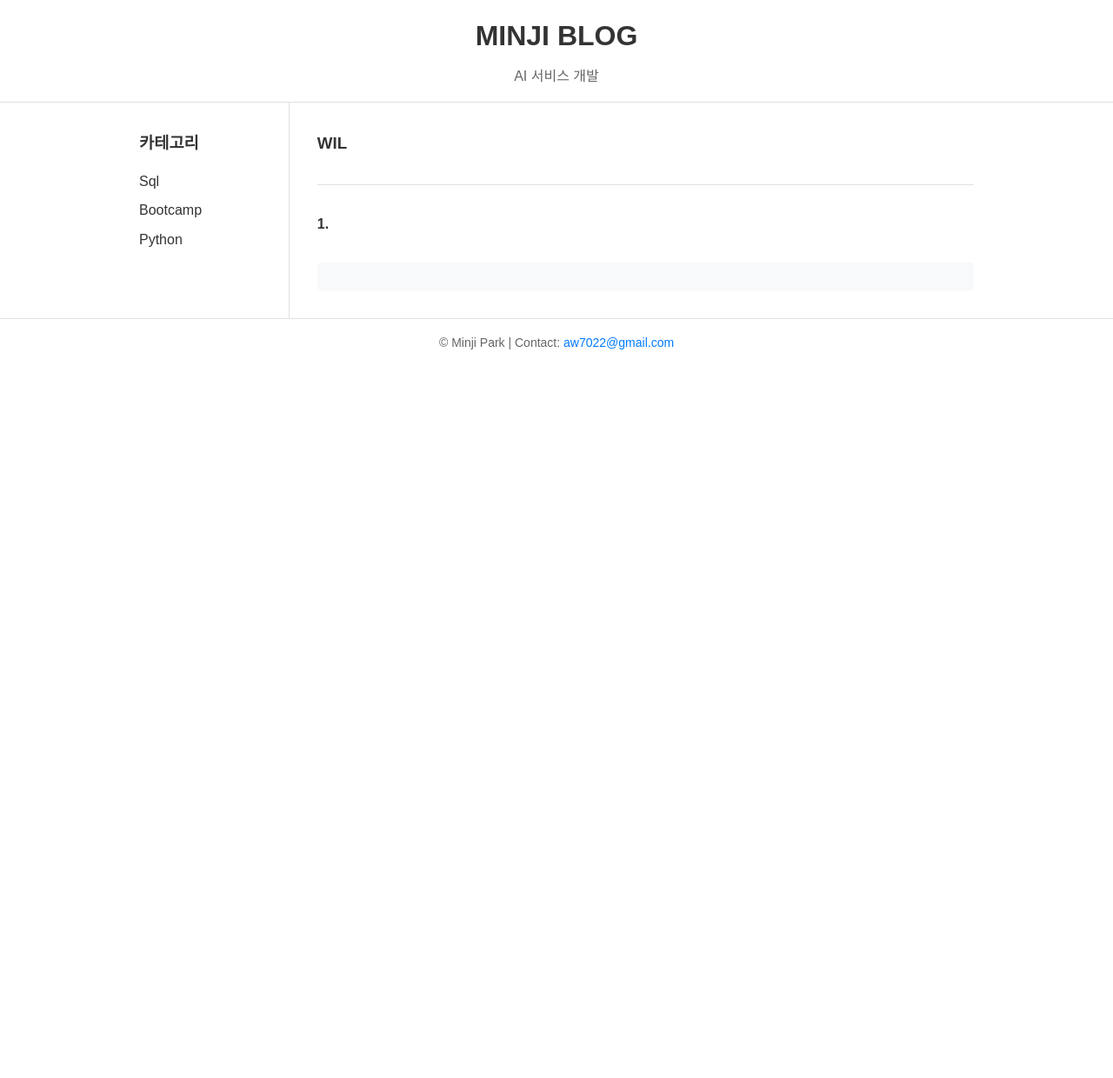
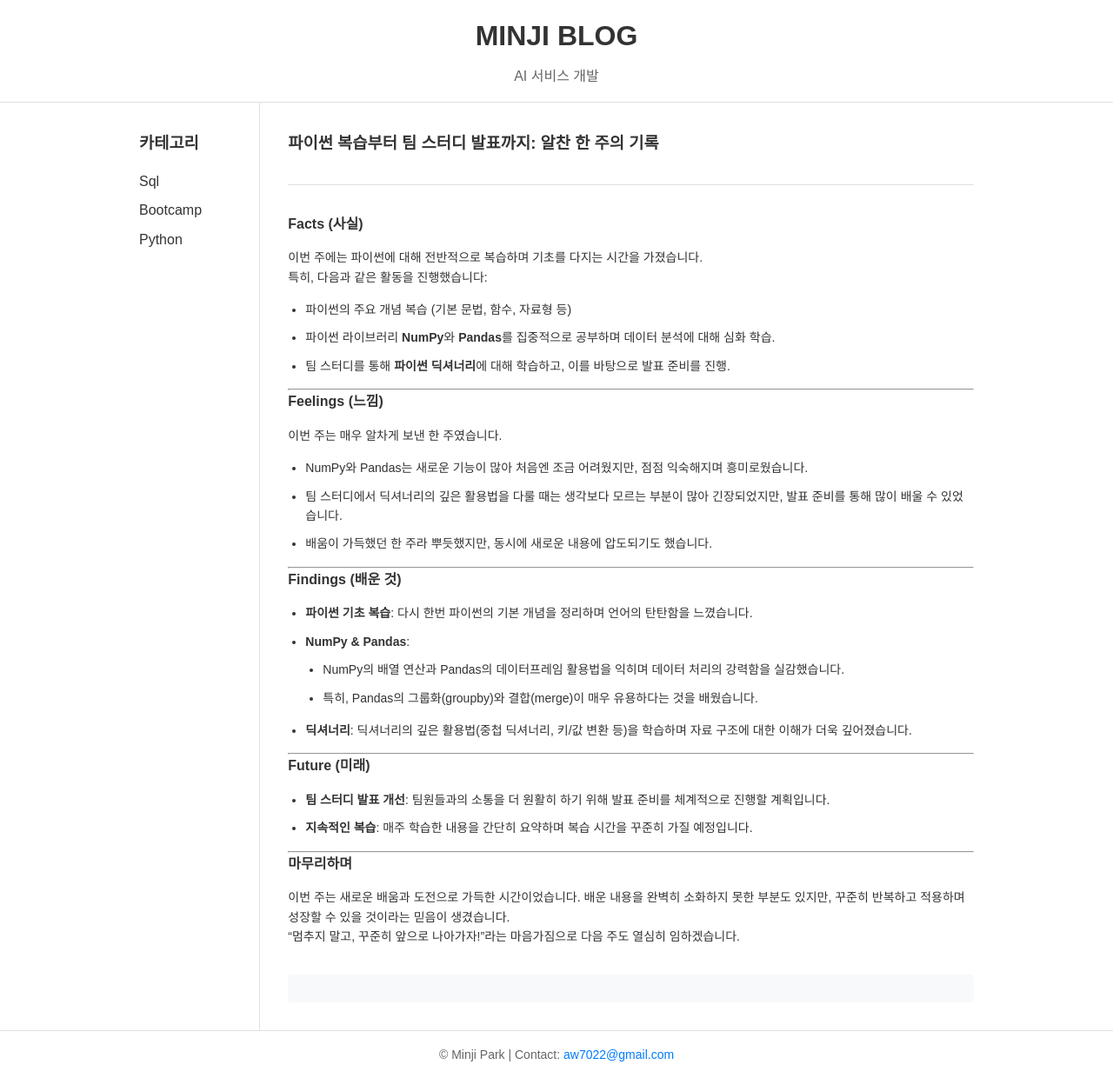
Before and after one commit to Mminzy22/Blog, a Jekyll site: the page built from _posts/Bootcamp/2024-11-29-WIL_01.md, in a window 1280 px wide. Shown: the whole page at 87% size. Built offline with Jekyll 4.4.1, drawn with Linux system fonts in a browser that asks for light colours; nearby versions of some CDN libraries; comment, search, counter and statistics services are not loaded; before the commit the page ends 900 px from its top, so only the background shows below that.

Commit message:
fix post

```diff
--- a/_posts/Bootcamp/2024-11-29-WIL_01.md
+++ b/_posts/Bootcamp/2024-11-29-WIL_01.md
@@ -1,8 +1,42 @@
 ---
 layout: post
-title: "WIL"
+title: "파이썬 복습부터 팀 스터디 발표까지: 알찬 한 주의 기록"
 date: 2024-11-29
 categories: [Bootcamp]
 ---
 
-#### 1.
+#### **Facts (사실)**
+이번 주에는 파이썬에 대해 전반적으로 복습하며 기초를 다지는 시간을 가졌습니다.
+특히, 다음과 같은 활동을 진행했습니다:
+- 파이썬의 주요 개념 복습 (기본 문법, 함수, 자료형 등)
+- 파이썬 라이브러리 **NumPy**와 **Pandas**를 집중적으로 공부하며 데이터 분석에 대해 심화 학습.
+- 팀 스터디를 통해 **파이썬 딕셔너리**에 대해 학습하고, 이를 바탕으로 발표 준비를 진행.
+
+---
+
+#### **Feelings (느낌)**
+이번 주는 매우 알차게 보낸 한 주였습니다.
+- NumPy와 Pandas는 새로운 기능이 많아 처음엔 조금 어려웠지만, 점점 익숙해지며 흥미로웠습니다.
+- 팀 스터디에서 딕셔너리의 깊은 활용법을 다룰 때는 생각보다 모르는 부분이 많아 긴장되었지만, 발표 준비를 통해 많이 배울 수 있었습니다.
+- 배움이 가득했던 한 주라 뿌듯했지만, 동시에 새로운 내용에 압도되기도 했습니다.
+
+---
+
+#### **Findings (배운 것)**
+- **파이썬 기초 복습**: 다시 한번 파이썬의 기본 개념을 정리하며 언어의 탄탄함을 느꼈습니다.
+- **NumPy & Pandas**:
+  - NumPy의 배열 연산과 Pandas의 데이터프레임 활용법을 익히며 데이터 처리의 강력함을 실감했습니다.
+  - 특히, Pandas의 그룹화(groupby)와 결합(merge)이 매우 유용하다는 것을 배웠습니다.
+- **딕셔너리**: 딕셔너리의 깊은 활용법(중첩 딕셔너리, 키/값 변환 등)을 학습하며 자료 구조에 대한 이해가 더욱 깊어졌습니다.
+
+---
+
+#### **Future (미래)**
+- **팀 스터디 발표 개선**: 팀원들과의 소통을 더 원활히 하기 위해 발표 준비를 체계적으로 진행할 계획입니다.
+- **지속적인 복습**: 매주 학습한 내용을 간단히 요약하며 복습 시간을 꾸준히 가질 예정입니다.
+
+---
+
+#### **마무리하며**
+이번 주는 새로운 배움과 도전으로 가득한 시간이었습니다. 배운 내용을 완벽히 소화하지 못한 부분도 있지만, 꾸준히 반복하고 적용하며 성장할 수 있을 것이라는 믿음이 생겼습니다.
+"멈추지 말고, 꾸준히 앞으로 나아가자!"라는 마음가짐으로 다음 주도 열심히 임하겠습니다.
```
